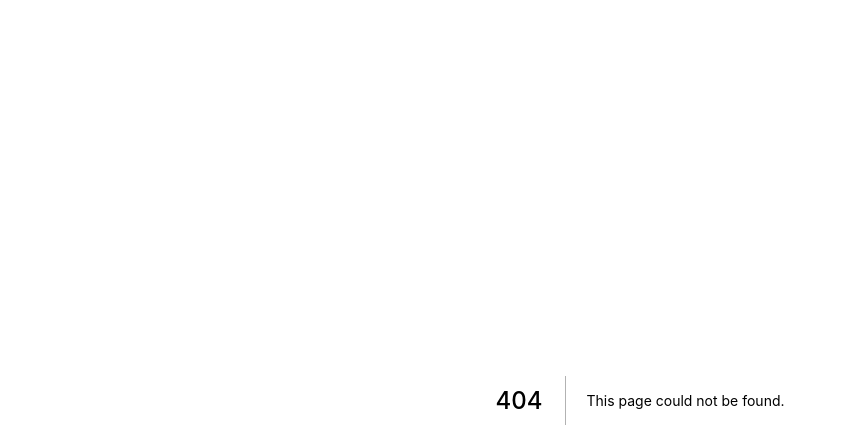
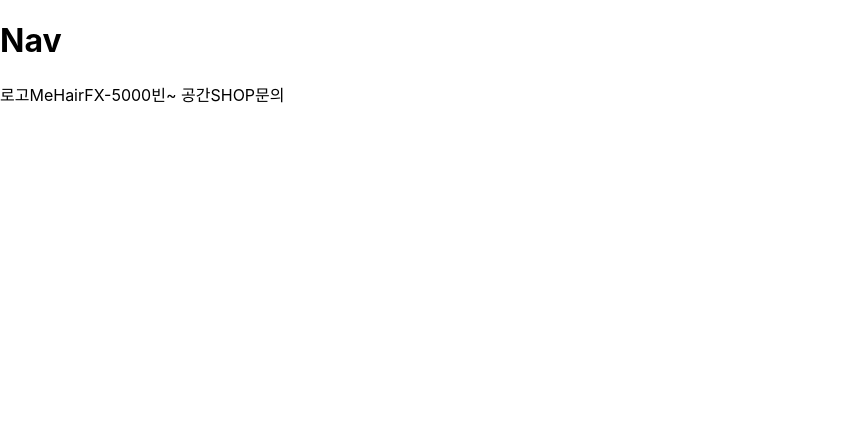
Before and after one commit to rewrite0w0/puraxel, a Next.js app: page /layout/Nav in a window 1280 px wide. Before the commit this address had no page. Shown: the top 448 px of the page, without its empty margins (0-847 px from the left). Built offline with nearby package versions, Linux system fonts and the light colour scheme.

Commit message:
add: initial page

```diff
--- /dev/null
+++ b/pages/layout/Nav.js
@@ -0,0 +1,16 @@
+import NavIconButton from "../component/Nav/NavIconButton";
+
+export default function Nav() {
+  return (
+    <>
+      <h1>Nav</h1>
+      <span>로고</span>
+      <span>Me</span>
+      <span>Hair</span>
+      <span>FX-5000</span>
+      <span>빈~ 공간</span>
+      <span>SHOP</span>
+      <span>문의</span>
+    </>
+  );
+}
```
Also changed, not shown: pages/layout/Footer.js (added, +7 -0 lines).
